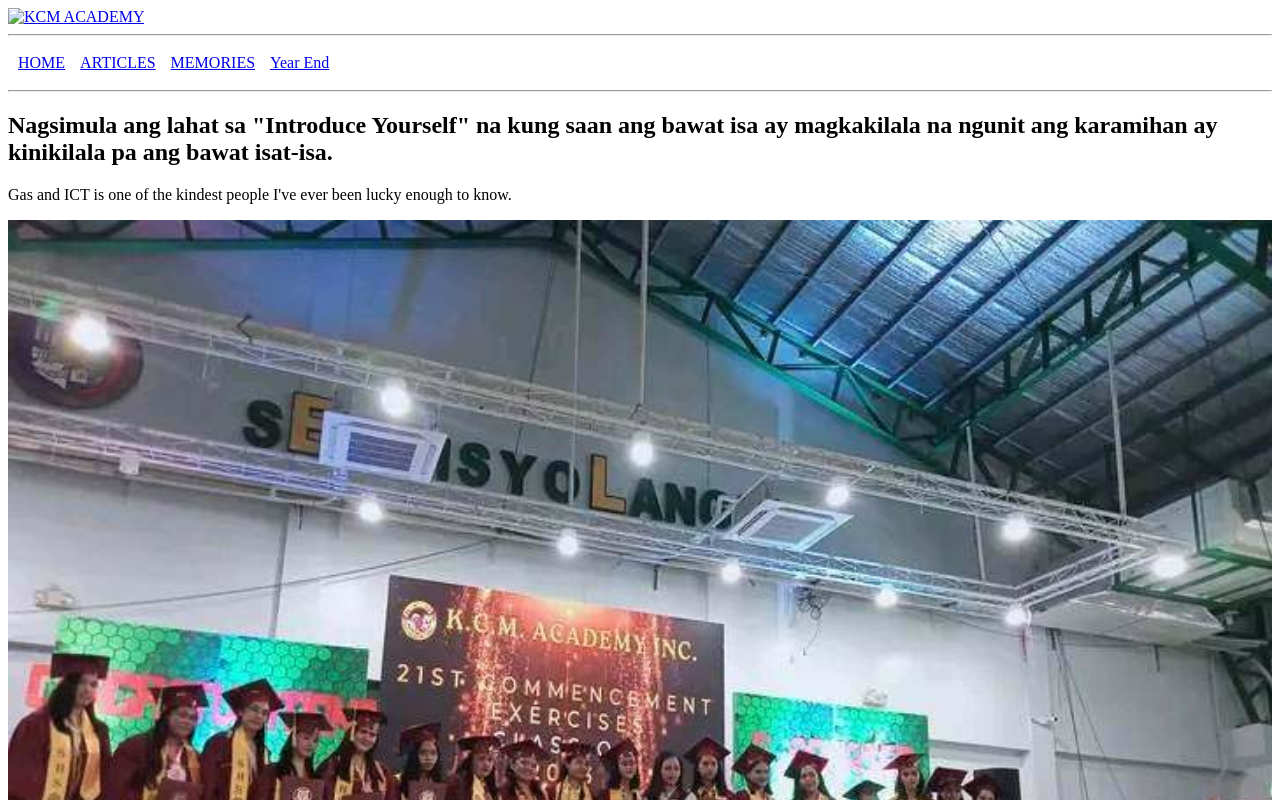
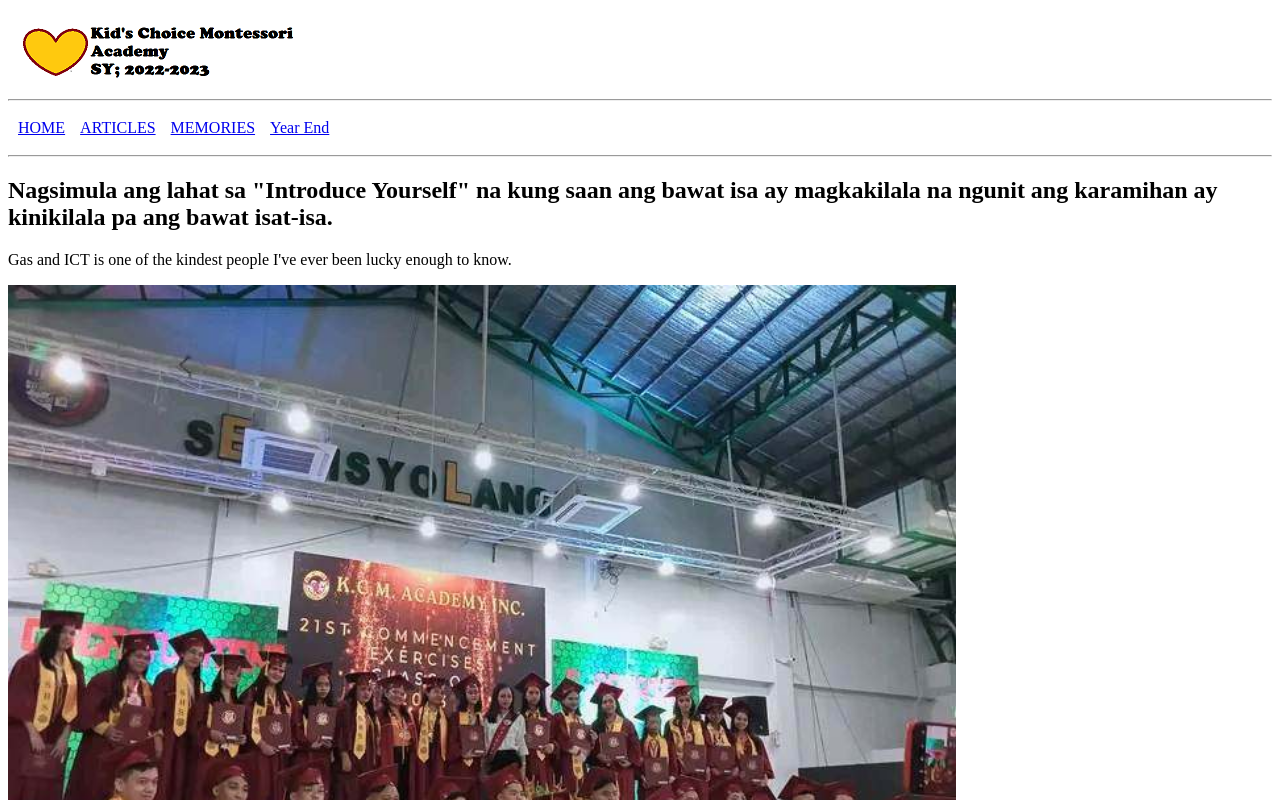
Before and after one commit to Airamanding/Airamanding.github.io, a plain HTML site: page index.html in a window 1280 px wide. Shown: the top 800 px of the page. Drawn offline with Linux system fonts and the light colour scheme.

Commit message:
Update index.html

```diff
--- a/index.html
+++ b/index.html
@@ -3,7 +3,7 @@
 <body>
 <header>
 <a href="index.html">
-<img src="img/logopng.png" alt="KCM ACADEMY" title="Senior High School Life">
+<img src="logopng.png" alt="KCM ACADEMY" title="Senior High School Life">
 </a>
 </header>
 <hr>
@@ -24,7 +24,7 @@
 Gas and ICT is one of the kindest people I've ever been lucky enough to know.
 </p>
 
-<img src="img/12.jpg" width="100%" height="100%">
+<img src="12.jpg" width="75%" height="75%">
 <title="Memories Gas and ICT 12 Since Year: 2022-2023">
 
 <ul>
```
